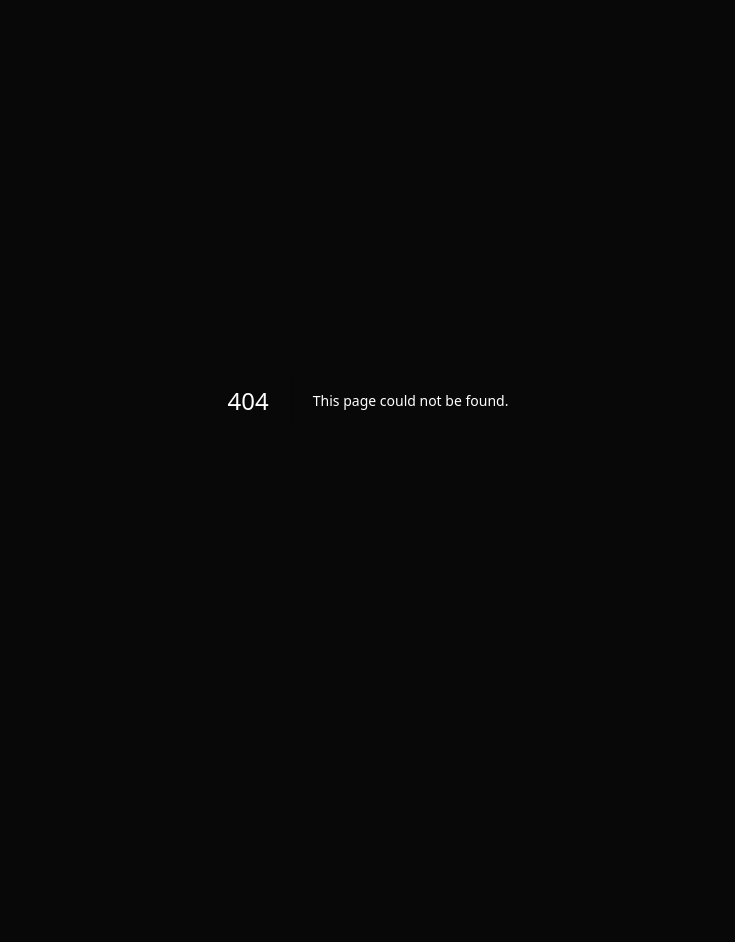
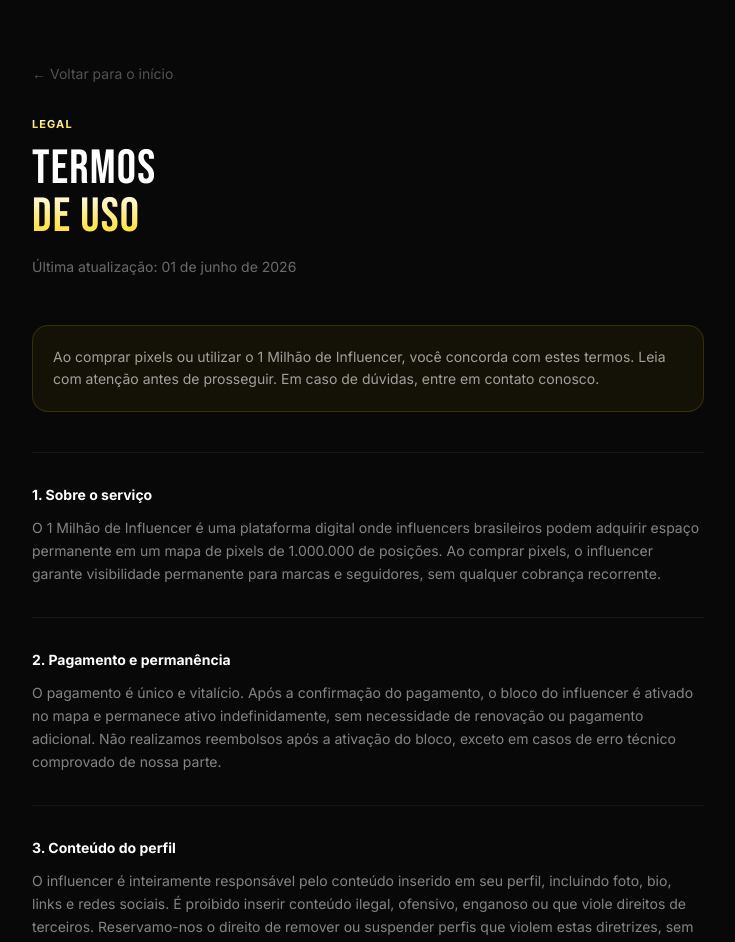
Before and after one commit to salvadorfelipee6-debug/1milhao, a Next.js app: page /termos in a window 1280 px wide. Before the commit this address had no page. Shown: the top 942 px of the page, without its empty margins (272-1007 px from the left). Before the commit the page ends 800 px from the top, so only its background shows below. Built offline with nearby package versions, Linux system fonts and the light colour scheme.

Commit message:
feat: página de termos de uso

```diff
--- /dev/null
+++ b/src/app/termos/page.tsx
@@ -0,0 +1,107 @@
+import type { Metadata } from 'next'
+import Link from 'next/link'
+
+export const metadata: Metadata = {
+  title: 'Termos de Uso — 1 Milhão de Influencer',
+  description: 'Termos de uso e política de privacidade do 1 Milhão de Influencer.',
+}
+
+export default function TermosPage() {
+  const sections = [
+    {
+      title: '1. Sobre o serviço',
+      content: `O 1 Milhão de Influencer é uma plataforma digital onde influencers brasileiros podem adquirir espaço permanente em um mapa de pixels de 1.000.000 de posições. Ao comprar pixels, o influencer garante visibilidade permanente para marcas e seguidores, sem qualquer cobrança recorrente.`,
+    },
+    {
+      title: '2. Pagamento e permanência',
+      content: `O pagamento é único e vitalício. Após a confirmação do pagamento, o bloco do influencer é ativado no mapa e permanece ativo indefinidamente, sem necessidade de renovação ou pagamento adicional. Não realizamos reembolsos após a ativação do bloco, exceto em casos de erro técnico comprovado de nossa parte.`,
+    },
+    {
+      title: '3. Conteúdo do perfil',
+      content: `O influencer é inteiramente responsável pelo conteúdo inserido em seu perfil, incluindo foto, bio, links e redes sociais. É proibido inserir conteúdo ilegal, ofensivo, enganoso ou que viole direitos de terceiros. Reservamo-nos o direito de remover ou suspender perfis que violem estas diretrizes, sem reembolso.`,
+    },
+    {
+      title: '4. Imagens e direitos autorais',
+      content: `Ao fazer upload de imagens, o usuário declara ter os direitos necessários para utilizá-las. O 1 Milhão de Influencer não se responsabiliza por conteúdo enviado pelos usuários. Imagens que violem direitos autorais ou propriedade intelectual serão removidas mediante notificação formal.`,
+    },
+    {
+      title: '5. Privacidade e dados',
+      content: `Coletamos apenas os dados necessários para operar o serviço: nome, @ do Instagram, e-mail, e informações do perfil público. Não vendemos dados a terceiros. O e-mail é usado exclusivamente para envio do link de edição e comunicações sobre o serviço. Você pode solicitar a exclusão dos seus dados a qualquer momento pelo e-mail de contato.`,
+    },
+    {
+      title: '6. Disponibilidade do serviço',
+      content: `Nos esforçamos para manter o serviço disponível 24 horas por dia, 7 dias por semana. No entanto, não garantimos disponibilidade ininterrupta e nos reservamos o direito de realizar manutenções programadas. Em caso de instabilidades, o bloco do usuário é preservado e restaurado assim que o serviço voltar ao normal.`,
+    },
+    {
+      title: '7. Modificações nos termos',
+      content: `Podemos atualizar estes termos periodicamente. Alterações significativas serão comunicadas por e-mail aos usuários cadastrados. O uso continuado do serviço após notificação implica aceitação dos novos termos.`,
+    },
+    {
+      title: '8. Limitação de responsabilidade',
+      content: `O 1 Milhão de Influencer não se responsabiliza por parcerias, negócios ou acordos realizados entre influencers e marcas através da plataforma. Somos uma plataforma de visibilidade, não uma agência de marketing ou intermediador de contratos.`,
+    },
+    {
+      title: '9. Foro e legislação',
+      content: `Estes termos são regidos pela legislação brasileira. Eventuais disputas serão resolvidas no foro da comarca de domicílio do usuário, conforme o Código de Defesa do Consumidor.`,
+    },
+    {
+      title: '10. Contato',
+      content: `Para dúvidas, solicitações ou reclamações, entre em contato pelo Instagram da plataforma ou pelo e-mail de suporte. Respondemos em até 48 horas úteis.`,
+    },
+  ]
+
+  return (
+    <main className="min-h-screen bg-dark px-4 py-16">
+      <div className="mx-auto max-w-2xl">
+
+        {/* Voltar */}
+        <Link href="/" className="mb-8 flex items-center gap-2 text-sm text-white/30 hover:text-white/60 transition-colors">
+          ← Voltar para o início
+        </Link>
+
+        {/* Header */}
+        <div className="mb-12">
+          <p className="mb-3 text-[11px] font-bold uppercase tracking-widest text-gold">
+            Legal
+          </p>
+          <h1 className="font-display text-4xl tracking-wide text-white md:text-5xl">
+            TERMOS<br />
+            <span className="text-gold">DE USO</span>
+          </h1>
+          <p className="mt-4 text-sm text-white/40">
+            Última atualização: {new Date().toLocaleDateString('pt-BR', { day: '2-digit', month: 'long', year: 'numeric' })}
+          </p>
+        </div>
+
+        {/* Intro */}
+        <div className="mb-10 rounded-2xl border border-gold/15 bg-gold/5 p-5">
+          <p className="text-sm leading-relaxed text-white/60">
+            Ao comprar pixels ou utilizar o 1 Milhão de Influencer, você concorda com estes termos.
+            Leia com atenção antes de prosseguir. Em caso de dúvidas, entre em contato conosco.
+          </p>
+        </div>
+
+        {/* Seções */}
+        <div className="space-y-8">
+          {sections.map(s => (
+            <div key={s.title} className="border-t border-white/5 pt-8">
+              <h2 className="mb-3 text-sm font-bold text-white">{s.title}</h2>
+              <p className="text-sm leading-relaxed text-white/50">{s.content}</p>
+            </div>
+          ))}
+        </div>
+
+        {/* Footer */}
+        <div className="mt-16 border-t border-white/5 pt-10 text-center">
+          <p className="text-xs text-white/25">
+            © {new Date().getFullYear()} 1 Milhão de Influencer · Todos os direitos reservados
+          </p>
+          <Link href="/" className="mt-4 inline-block text-xs text-gold/50 hover:text-gold transition-colors">
+            Voltar para o mapa →
+          </Link>
+        </div>
+
+      </div>
+    </main>
+  )
+}
```
